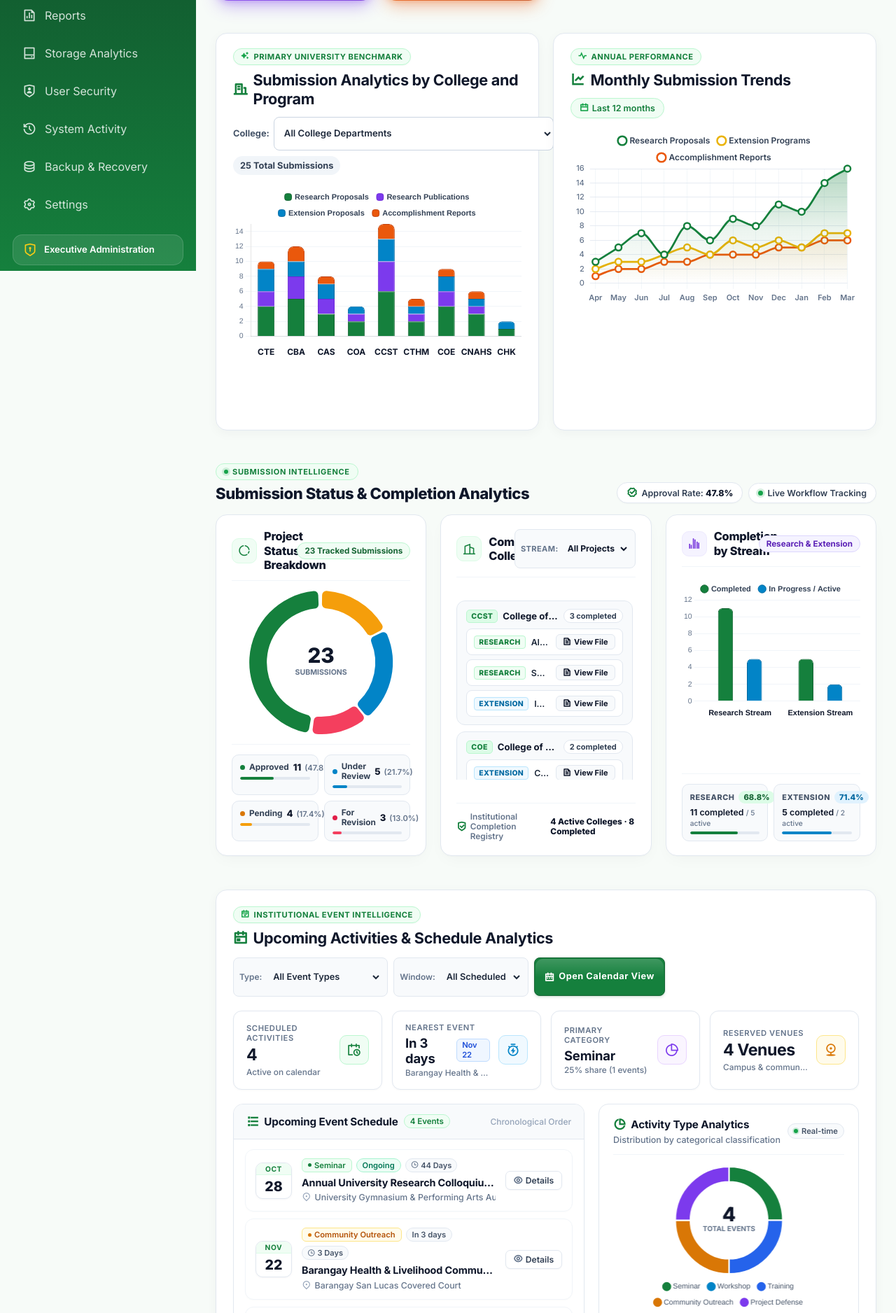
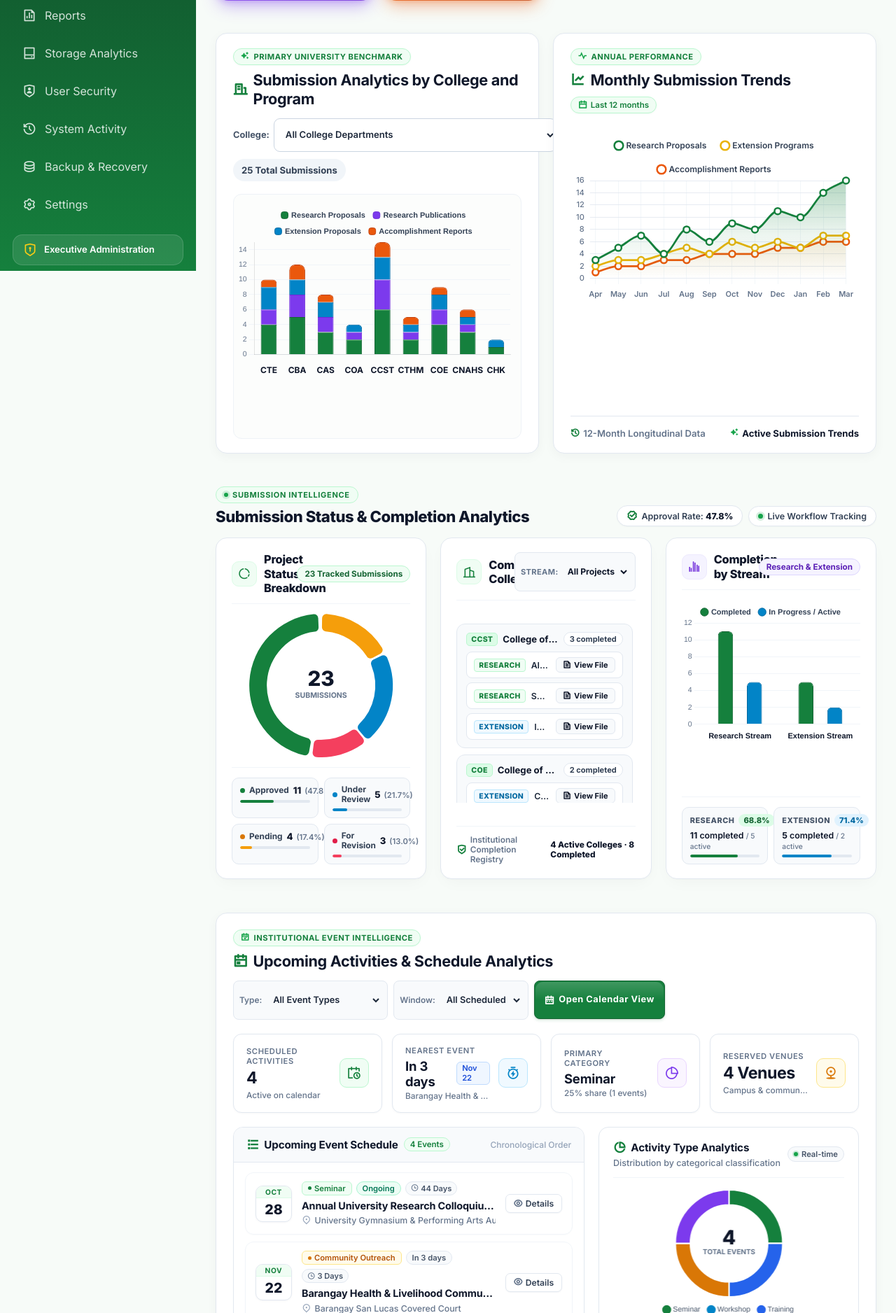
Before and after one commit to superdabs37-creator/ovpre, a PHP site: page /ovpre/dashboard.html in a window 1280 px wide. Shown: the part 413-2289 px from the top of the page at 70% size. Run offline with PHP 8.4, Linux system fonts and the light colour scheme; some libraries are stand-ins or nearby versions.

Commit message:
Revert "Level chart axis labels and harmonize bottom spacing across hero analytics cards"
This reverts commit b7565341097f36af226c80573a2a89766f86c6a6.

```diff
--- a/dashboard.html
+++ b/dashboard.html
@@ -261,10 +261,11 @@
                 ========================================================= -->
                 <div class="dash-hero-charts-grid">
                     <!-- Column 1: Submissions by Academic Department -->
-                    <article class="panel chart-panel featured-spotlight-card" style="margin: 0; border: 1px solid #e2e8f0; border-radius: 16px; box-shadow: 0 4px 16px rgba(15, 23, 42, 0.04); background: #ffffff; padding: 20px 24px 18px; display: flex; flex-direction: column; min-width: 0;">
-                        <div class="panel-heading" style="display: flex; flex-wrap: wrap; justify-content: space-between; align-items: center; gap: 12px; margin-bottom: 14px; min-height: 64px;">
+                    <article class="panel chart-panel featured-spotlight-card" style="margin-bottom: 0; border: 1px solid #e2e8f0; border-radius: 16px; box-shadow: 0 4px 16px rgba(15, 23, 42, 0.04); background: #ffffff; padding: 20px 24px; display: flex; flex-direction: column; justify-content: space-between; min-width: 0; height: 100%;">
                         <div>
-                                <div class="benchmark-highlight-badge" style="display: inline-flex; align-items: center; gap: 6px; padding: 4px 10px; background: #f0fdf4; border: 1px solid #bbf7d0; border-radius: 999px; color: #15803d; font-size: 0.70rem; font-weight: 700; text-transform: uppercase; letter-spacing: 0.5px; margin-bottom: 6px; box-shadow: 0 1px 2px rgba(21, 128, 61, 0.04);">
+                            <div class="panel-heading" style="display: flex; flex-wrap: wrap; justify-content: space-between; align-items: center; gap: 14px; margin-bottom: 18px;">
+                                <div>
+                                    <div class="benchmark-highlight-badge" style="display: inline-flex; align-items: center; gap: 6px; padding: 4px 10px; background: #f0fdf4; border: 1px solid #bbf7d0; border-radius: 999px; color: #15803d; font-size: 0.70rem; font-weight: 700; text-transform: uppercase; letter-spacing: 0.5px; margin-bottom: 8px; box-shadow: 0 1px 2px rgba(21, 128, 61, 0.04);">
                                         <i class="ri-sparkling-fill" style="color: #16a34a; font-size: 0.75rem;"></i>
                                         <span>Primary University Benchmark</span>
                                     </div>
@@ -272,10 +273,10 @@
                                         <i class="ri-building-line" style="color: #15803d; font-size: 1.3rem;"></i> Submission Analytics by College and Program
                                     </h2>
                                 </div>
-                            <div style="display: flex; align-items: center; flex-wrap: wrap; gap: 8px;">
+                                <div style="display: flex; align-items: center; flex-wrap: wrap; gap: 10px;">
                                     <div style="display: flex; align-items: center; gap: 6px;">
                                         <label for="submissionKindFilter" style="font-size: 0.8rem; font-weight: 700; color: #475569;">College:</label>
-                                    <select id="submissionKindFilter" class="filter-select compact-select" style="font-size: 0.82rem; font-weight: 600; padding: 6px 10px; border-radius: 8px; border: 1px solid #cbd5e1; background: #ffffff; color: #1e293b; cursor: pointer;">
+                                        <select id="submissionKindFilter" class="filter-select compact-select" style="font-size: 0.82rem; font-weight: 600; padding: 8px 12px; border-radius: 9px; border: 1px solid #cbd5e1; background: #ffffff; color: #1e293b; cursor: pointer;">
                                             <option value="all">All College Departments</option>
                                             <option value="college-0">College of Teacher Education (CTE)</option>
                                             <option value="college-1">College of Business Administration (CBA)</option>
@@ -288,21 +289,23 @@
                                             <option value="college-8">College of Human Kinetics (CHK)</option>
                                         </select>
                                     </div>
-                                <span id="deptSubmissionsBadge" class="badge" style="background: #f1f5f9; color: #334155; font-weight: 700; font-size: 0.80rem; padding: 6px 10px; border-radius: 999px;">
+                                    <span id="deptSubmissionsBadge" class="badge" style="background: #f1f5f9; color: #334155; font-weight: 700; font-size: 0.82rem; padding: 8px 12px; border-radius: 999px;">
                                         25 Total Submissions
                                     </span>
                                 </div>
                             </div>
-                        <div style="position: relative; width: 100%; height: 330px;">
+                            <div style="position: relative; height: 350px; width: 100%; padding: 12px 14px 10px 4px; border: 1px solid #eef2f7; border-radius: 12px; background: #fcfdfc;">
                                 <canvas id="differentiatedSubmissionsChart" role="img" aria-label="Bar chart of submissions by college and program"></canvas>
                             </div>
+                        </div>
                     </article>
 
                     <!-- Column 2: Monthly Submission Trends -->
-                    <article class="panel chart-panel" style="margin: 0; border: 1px solid #e2e8f0; border-radius: 16px; box-shadow: 0 4px 16px rgba(15, 23, 42, 0.04); background: #ffffff; padding: 20px 24px 18px; display: flex; flex-direction: column; min-width: 0;">
-                        <div class="panel-heading" style="display: flex; flex-wrap: wrap; justify-content: space-between; align-items: center; gap: 12px; margin-bottom: 14px; min-height: 64px;">
+                    <article class="panel chart-panel" style="margin: 0; border: 1px solid #e2e8f0; border-radius: 16px; box-shadow: 0 4px 16px rgba(15, 23, 42, 0.04); background: #ffffff; padding: 20px 24px; display: flex; flex-direction: column; justify-content: space-between; min-width: 0; height: 100%;">
                         <div>
-                                <div class="benchmark-highlight-badge" style="display: inline-flex; align-items: center; gap: 6px; padding: 4px 10px; background: #f0fdf4; border: 1px solid #bbf7d0; border-radius: 999px; color: #15803d; font-size: 0.70rem; font-weight: 700; text-transform: uppercase; letter-spacing: 0.5px; margin-bottom: 6px; box-shadow: 0 1px 2px rgba(21, 128, 61, 0.04);">
+                            <div class="panel-heading" style="display: flex; flex-wrap: wrap; justify-content: space-between; align-items: flex-start; gap: 10px; margin-bottom: 18px;">
+                                <div>
+                                    <div class="benchmark-highlight-badge" style="display: inline-flex; align-items: center; gap: 6px; padding: 4px 10px; background: #f0fdf4; border: 1px solid #bbf7d0; border-radius: 999px; color: #15803d; font-size: 0.70rem; font-weight: 700; text-transform: uppercase; letter-spacing: 0.5px; margin-bottom: 8px; box-shadow: 0 1px 2px rgba(21, 128, 61, 0.04);">
                                         <i class="ri-pulse-line" style="color: #16a34a; font-size: 0.75rem;"></i>
                                         <span>Annual Performance</span>
                                     </div>
@@ -310,12 +313,21 @@
                                         <i class="ri-line-chart-line" style="font-size: 1.3rem; color: #15803d;"></i> Monthly Submission Trends
                                     </h2>
                                 </div>
-                            <span class="badge" style="display: inline-flex; align-items: center; gap: 5px; background: #f0fdf4; color: #15803d; border: 1px solid #bbf7d0; padding: 6px 12px; border-radius: 999px; font-size: 0.78rem; font-weight: 600; box-shadow: 0 1px 2px rgba(21, 128, 61, 0.04);">
+                                <span class="badge" style="display: inline-flex; align-items: center; gap: 5px; background: #f0fdf4; color: #15803d; border: 1px solid #bbf7d0; padding: 4px 10px; border-radius: 999px; font-size: 0.72rem; font-weight: 600; box-shadow: 0 1px 2px rgba(21, 128, 61, 0.04);">
                                     <i class="ri-calendar-line" style="font-size: 0.8rem; color: #16a34a;"></i> Last 12 months
                                 </span>
                             </div>
-                        <div style="position: relative; width: 100%; height: 330px;">
+                            <div style="position: relative; width: 100%; height: 350px;">
                                 <canvas id="monthlySubmissionTrendChart" role="img" aria-label="Modern multi-series area chart showing monthly research proposals, extension programs, and accomplishment reports"></canvas>
+                            </div>
+                        </div>
+                        <div style="display: flex; flex-wrap: wrap; justify-content: space-between; align-items: center; gap: 10px; margin-top: 18px; padding-top: 16px; border-top: 1px solid #e2e8f0; font-size: 0.82rem; color: #64748b; font-weight: 600;">
+                            <span style="display: inline-flex; align-items: center; gap: 5px;">
+                                <i class="ri-history-line" style="color: #15803d;"></i> 12-Month Longitudinal Data
+                            </span>
+                            <span style="display: inline-flex; align-items: center; gap: 5px; color: #0f172a; font-weight: 700;">
+                                <i class="ri-sparkling-fill" style="color: #16a34a; font-size: 0.75rem;"></i> Active Submission Trends
+                            </span>
                         </div>
                     </article>
                 </div>
@@ -2601,7 +2613,9 @@
                                 labels: {
                                     usePointStyle: true,
                                     pointStyle: 'circle',
-                                    boxWidth: 9, boxHeight: 9, padding: 12,
+                                    boxWidth: 9,
+                                    boxHeight: 9,
+                                    padding: 22,
                                     color: '#334155',
                                     font: { family: "'Inter', -apple-system, BlinkMacSystemFont, 'Segoe UI', Roboto, sans-serif", size: 12, weight: '600' }
                                 }
@@ -2661,7 +2675,10 @@
                                 border: { display: false },
                                 ticks: {
                                     font: { family: "'Inter', -apple-system, BlinkMacSystemFont, 'Segoe UI', Roboto, sans-serif", size: 11, weight: 600 },
-                                    color: '#64748b', padding: 6 } },
+                                    color: '#64748b',
+                                    padding: 8
+                                }
+                            },
                             y: {
                                 beginAtZero: true,
                                 grid: {
```
Also changed, not shown: dashboard.php (+35 -17 lines). Lines whose indentation alone changed are shown as unchanged.
